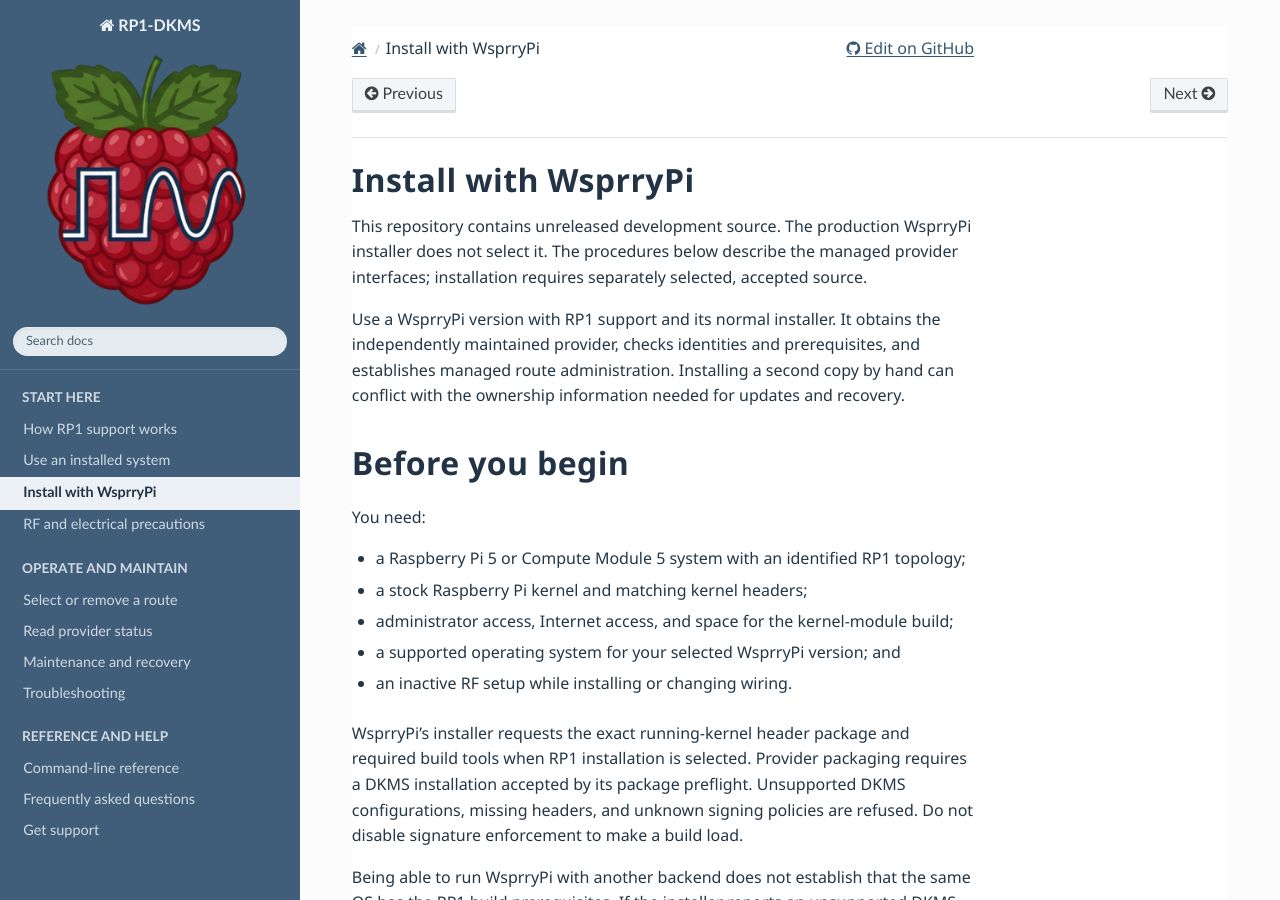
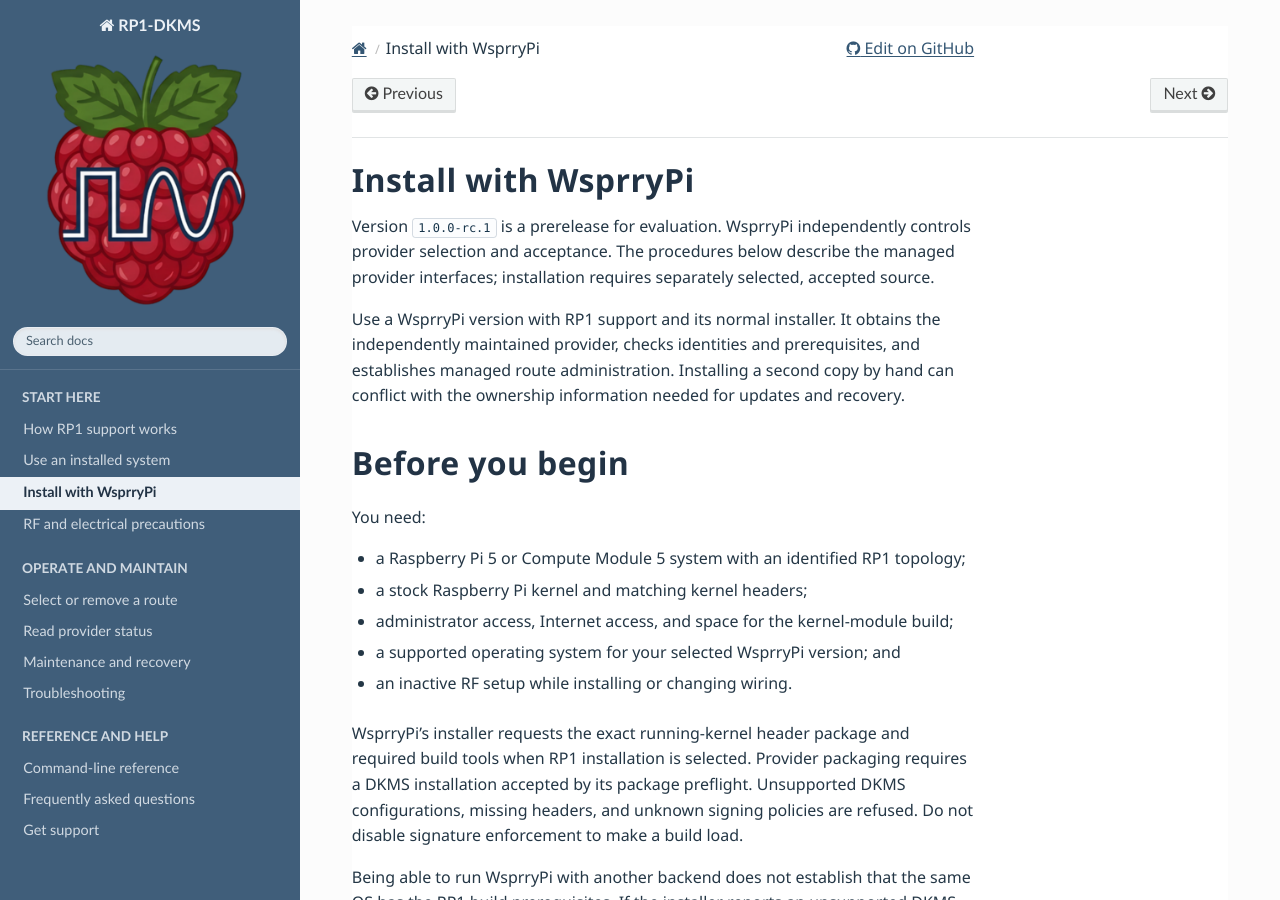
Before and after one commit to WsprryPi/RP1-DKMS, a Sphinx documentation site: the page built from docs/installation.md, in a window 1280 px wide and 900 px high. Built offline with Sphinx 7.4.7 and the Read the Docs theme 3.1.0, drawn with Linux system fonts in a browser that asks for light colours.

Commit message:
Describe prerelease installation and independent provider acceptance

```diff
--- a/docs/installation.md
+++ b/docs/installation.md
@@ -2,9 +2,10 @@
 
 # Install with WsprryPi
 
-This repository contains unreleased development source. The production WsprryPi
-installer does not select it. The procedures below describe the managed provider
-interfaces; installation requires separately selected, accepted source.
+Version `1.0.0-rc.1` is a prerelease for evaluation. WsprryPi independently
+controls provider selection and acceptance. The procedures below describe the
+managed provider interfaces; installation requires separately selected,
+accepted source.
 
 Use a WsprryPi version with RP1 support and its normal installer. It obtains
 the independently maintained provider, checks identities and prerequisites,
```
